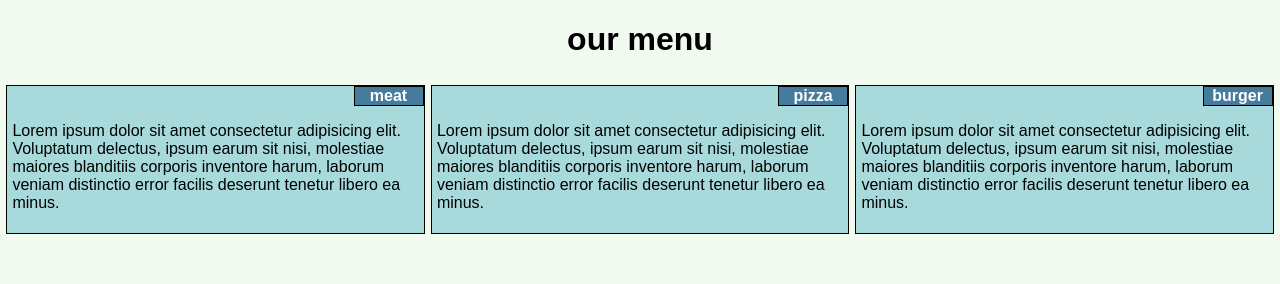
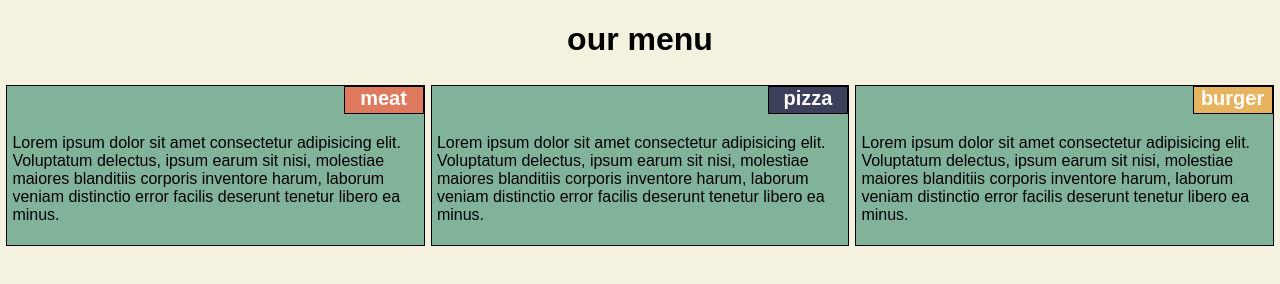
Before and after one commit to Obaida02/my_assignment, a plain HTML site: page solution-mod2/index.html in a window 1280 px wide. Drawn offline with Linux system fonts and the light colour scheme.

Commit message:
Update style.css

```diff
--- a/solution-mod2/style.css
+++ b/solution-mod2/style.css
@@ -4,14 +4,14 @@ box-sizing: border-box;
 
 }
 body{
-    background-color: #f1faee;
+    background-color: #f4f1de;
     margin: 0;
 }
 h1{
     text-align: center;
 }
 div{
-    background-color: #a8dadc;
+    background-color: #81b29a;
     border: 1px solid black;
     padding: 0px 0px 5px 5px;
     width: calc(98%/3);
@@ -22,13 +22,21 @@ div{
 }
 
 .p1{
+    font-size: 20px;
     color: white;
     margin-top: 0;
-    width: 70px;
+    width: 80px;
+    height: 28px;
     border: 1px solid black;
     text-align: center;
-    background-color: #457b9d;
+    background-color: #e07a5f;
     float: right;
+}
+.c2>.p1{
+    background-color: #3d405b;
+}
+.c3>.p1{
+    background-color: #e7b35e;
 }
 .p2{
     clear: right;
```
